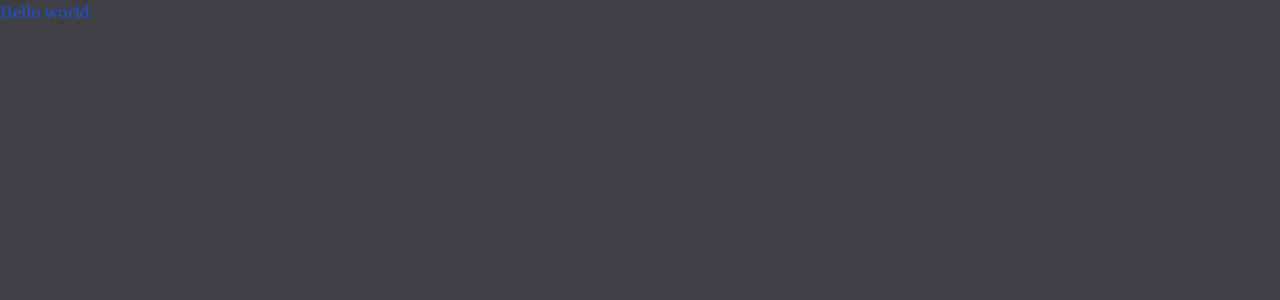
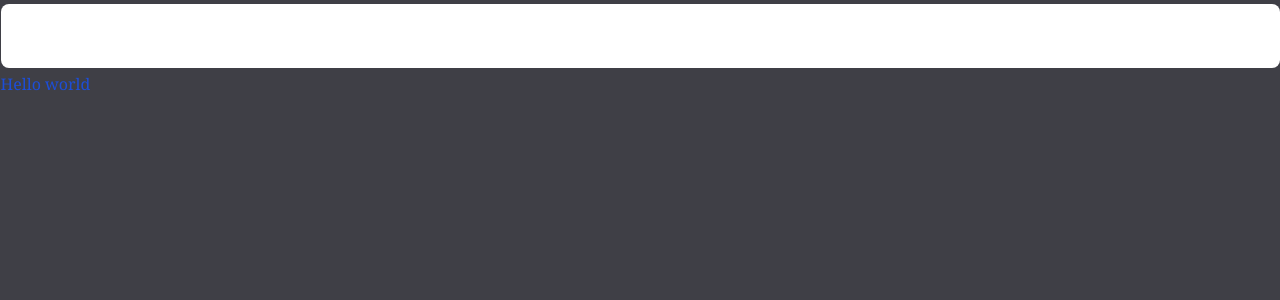
Before and after one commit to danilocsm/t.c.c-frontend, a React (Vite) app in the folder tcc-frontend/: page / in a window 1280 px wide. Shown: the top 300 px of the page. Built offline with nearby package versions, Linux system fonts and the light colour scheme.

Commit message:
adding initial components

```diff
--- a/tcc-frontend/src/App.tsx
+++ b/tcc-frontend/src/App.tsx
@@ -1,8 +1,7 @@
+import HomePage from "./pages/home/HomePage";
+
 function App() {
-
-  return (
-   <h1 className="font-serif text-blue-700">Hello world</h1>
-  )
+  return <HomePage />;
 }
 
-export default App
+export default App;
--- a/tcc-frontend/src/components/navbar/NavBar.tsx
+++ b/tcc-frontend/src/components/navbar/NavBar.tsx
@@ -0,0 +1,12 @@
+function NavBar() {
+    return(
+        <nav className="">
+            <div className="static w-[calc(100vw-1px)] h-16 bg-white rounded-lg my-1">
+
+            </div>
+        </nav>
+    );
+
+}
+
+export default NavBar;
--- a/tcc-frontend/src/global.css
+++ b/tcc-frontend/src/global.css
@@ -4,4 +4,5 @@
 
 body{
     @apply bg-zinc-700;
+    @apply grid items-center justify-center;
 }
--- a/tcc-frontend/src/pages/home/HomePage.tsx
+++ b/tcc-frontend/src/pages/home/HomePage.tsx
@@ -0,0 +1,12 @@
+import NavBar from "../../components/navbar/NavBar";
+
+function HomePage() {
+  return (
+    <>
+      <NavBar />
+      <h1 className="font-serif text-blue-700">Hello world</h1>
+    </>
+  );
+}
+
+export default HomePage;
```
